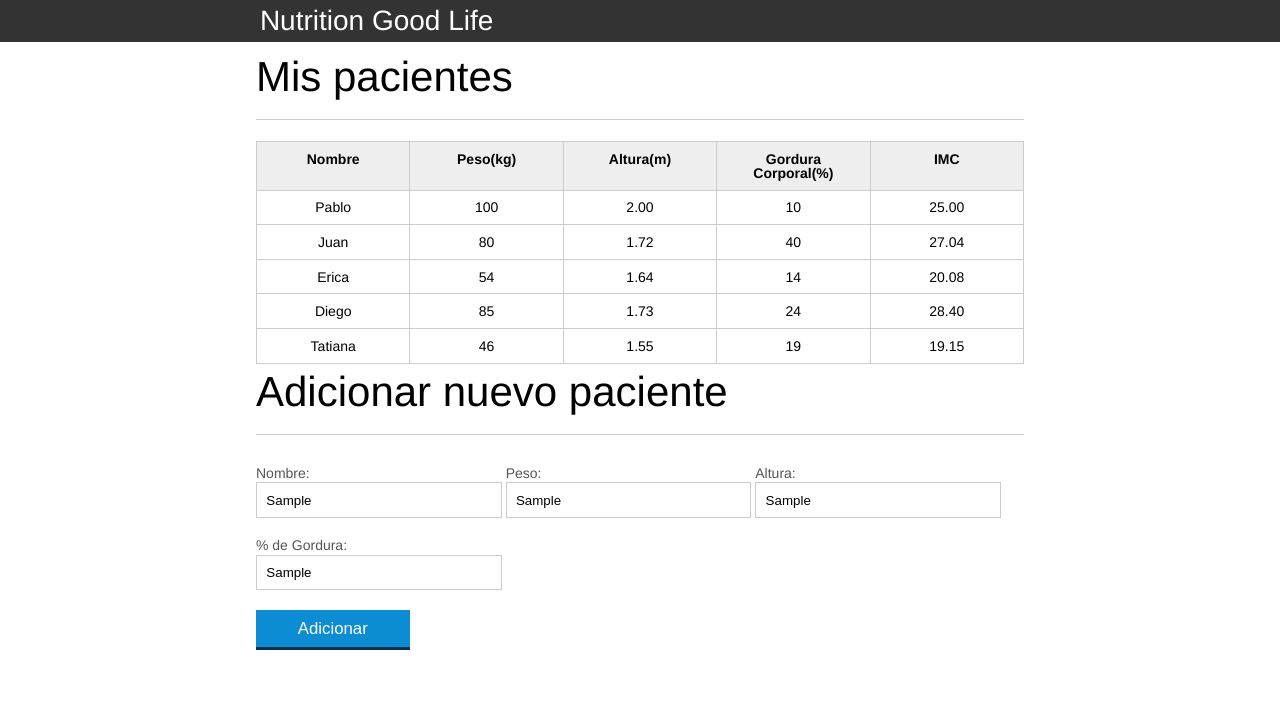
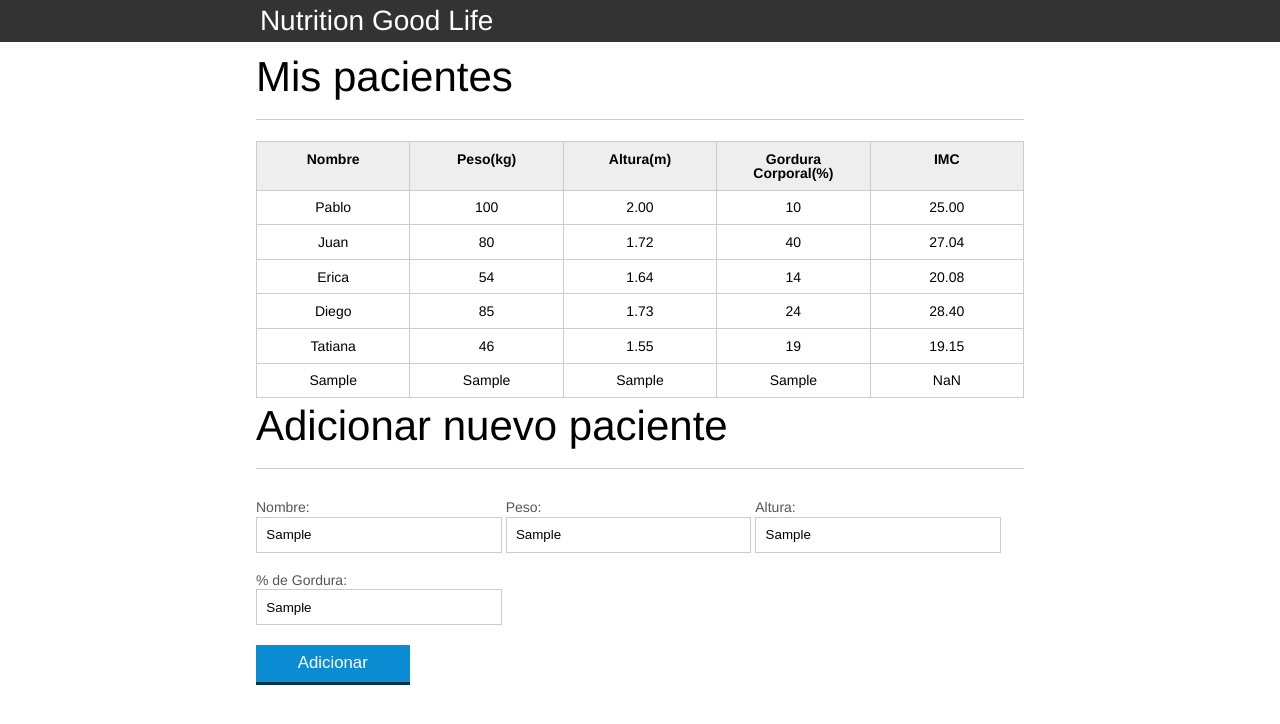
Before and after one commit to felipemunevarn/JSIntro, a plain HTML site: page index.html in a window 1280 px wide. Both pictures are taken after typing "Sample", "Sample", "Sample", "Sample" into the empty fields and a click on the button "Adicionar". Drawn offline with Linux system fonts and the light colour scheme.

Commit message:
finishing course

```diff
--- a/index.html
+++ b/index.html
@@ -74,7 +74,7 @@
 		</main>
 		<section class="container">
 			<h2 id="titulo-form">Adicionar nuevo paciente</h2>
-			<form">
+			<form id="form-add">
 				<div class="grupo">
 					<label for="nombre">Nombre:</label>
 					<input id="nombre" name="nombre" type="text" placeholder="digite el nombre del paciente" class="campo">
@@ -97,4 +97,5 @@
 	</body>
 
 	<script src="./js/index.js"></script>
+	<script src="./js/form.js"></script>
 </html>
--- /dev/null
+++ b/js/form.js
@@ -0,0 +1,34 @@
+let addButton = document.querySelector("#adicionar-paciente");
+
+addButton.addEventListener('click', (e) => {
+    e.preventDefault();
+    let form = document.querySelector("#form-add");
+
+    let nameP = form.nombre.value;
+    let weightP = form.peso.value;
+    let heightP = form.altura.value;
+    let fatP = form.gordura.value;
+
+    let patientTr = document.createElement("tr");
+    let nameTd = document.createElement("td");
+    let weightTd = document.createElement("td");
+    let heightTd = document.createElement("td");
+    let fatTd = document.createElement("td");
+    let imcTd = document.createElement("td");
+
+    nameTd.textContent = nameP;
+    weightTd.textContent = weightP;
+    heightTd.textContent = heightP;
+    fatTd.textContent = fatP;
+    imcTd.textContent = computeIMC(weightP, heightP);
+
+    patientTr.appendChild(nameTd);
+    patientTr.appendChild(weightTd);
+    patientTr.appendChild(heightTd);
+    patientTr.appendChild(fatTd);
+    patientTr.appendChild(imcTd);
+
+    let table = document.querySelector("#tabla-pacientes");
+
+    table.appendChild(patientTr);
+});
--- a/js/index.js
+++ b/js/index.js
@@ -27,7 +27,12 @@ for (let i = 0; i < patients.length; i++) {
     }
 
     if (isWeightValid && isHeightValid){
-        imc = weight / (height * height);
-        tdImc.textContent = (imc).toFixed(2);
+        imc = computeIMC(weight, height);
+        tdImc.textContent = imc;
     }
 }
+
+function computeIMC (weight, height) {
+    imc = weight / (height * height);
+    return (imc).toFixed(2);
+}
```
